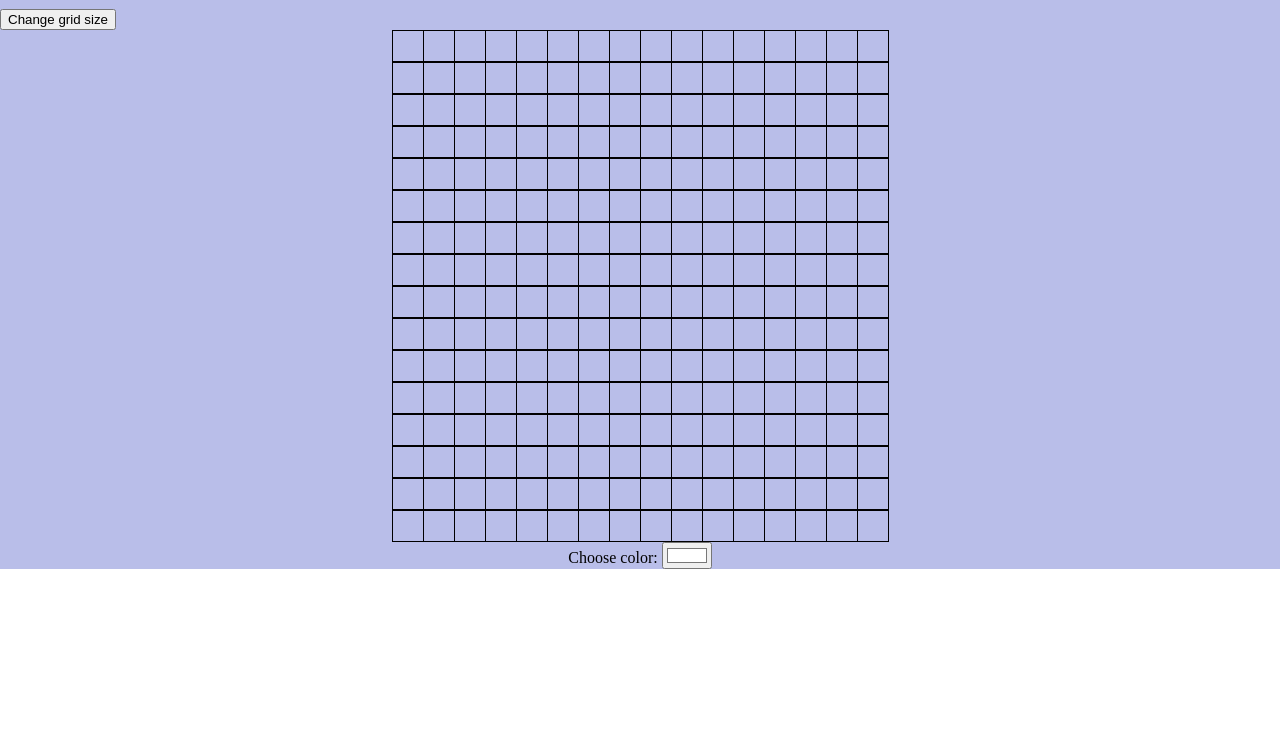
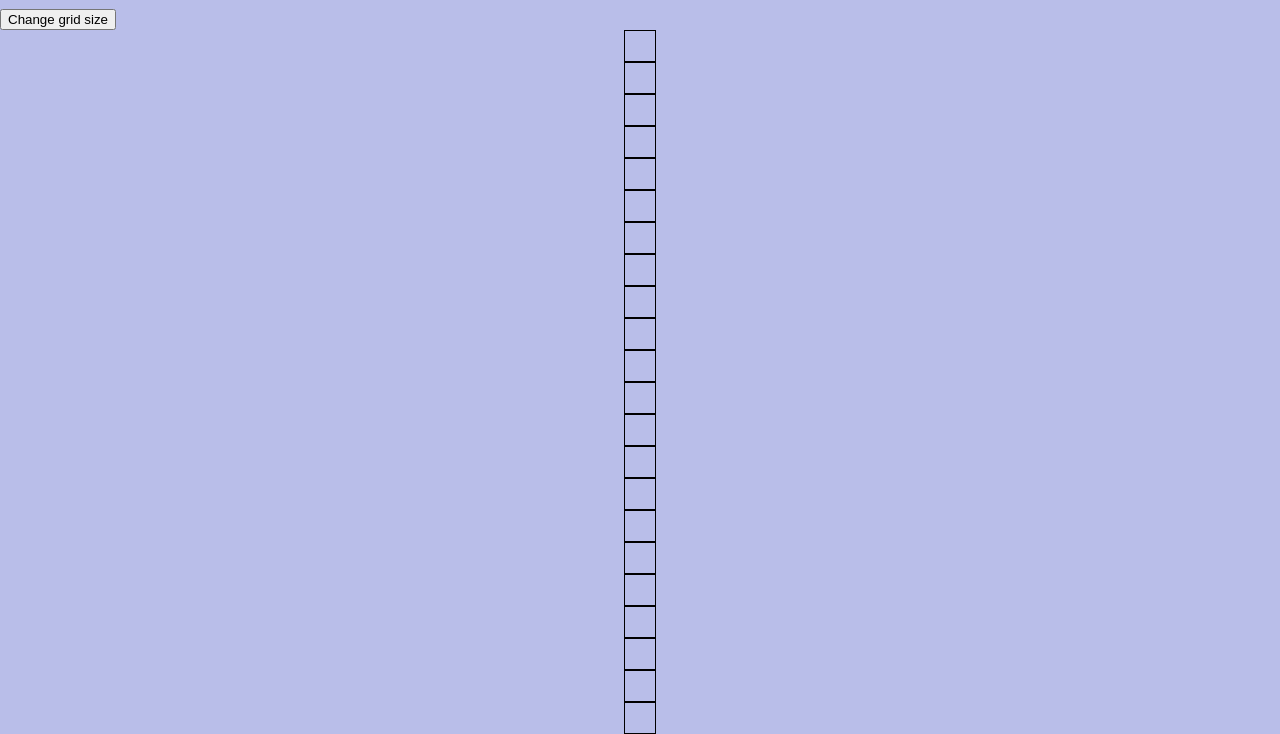
Before and after one commit to Lejz0/etch-a-sketch, a plain HTML site: page index.html in a window 1280 px wide. Shown: the part 48-782 px from the top of the page. Drawn offline with Linux system fonts and the light colour scheme.

Commit message:
Added dynamic grid column property

```diff
--- a/style.css
+++ b/style.css
@@ -24,5 +24,4 @@ h1{
     margin: auto;
     width: max-content;
     display: grid;
-    grid-template-columns: repeat(16, 31px);
 }
```
